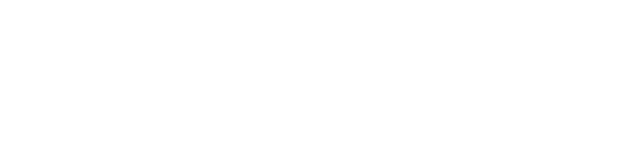
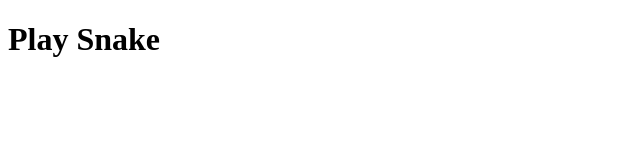
Before and after one commit to 815910/Snake-Website, a plain HTML site: page index.html in a window 1280 px wide. Shown: the whole page, without its empty margins (0-640 px from the left). Drawn offline with Linux system fonts and the light colour scheme.

Commit message:
Update index.html

```diff
--- a/index.html
+++ b/index.html
@@ -3,5 +3,6 @@
   <head>
     <title>Test</title>
   </head>
+  <h1>Play Snake</h1>
 
 </html>
```
